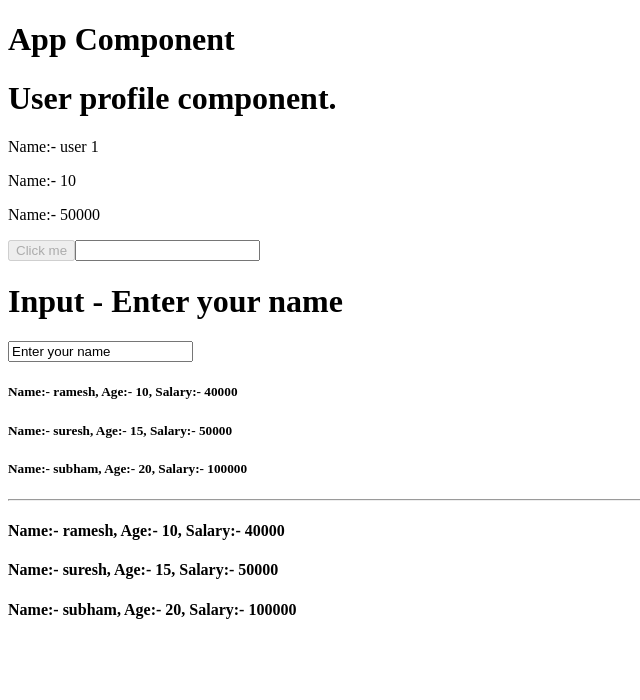
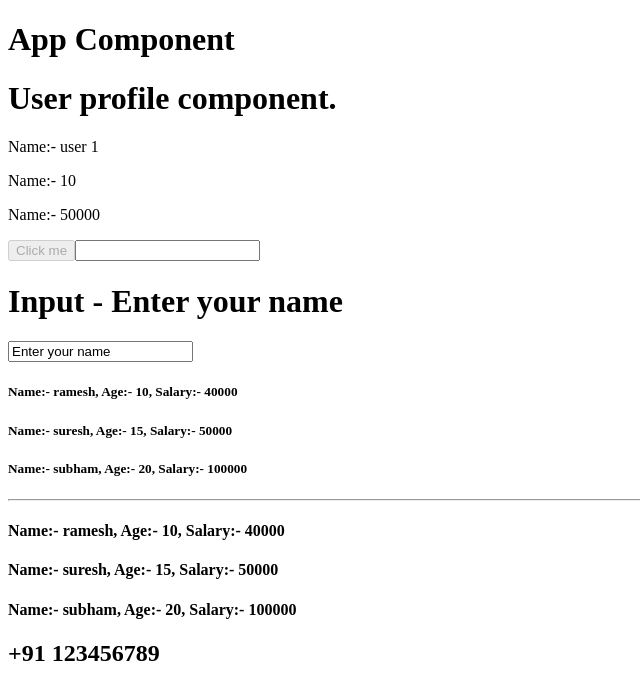
Before and after one commit to Kali-Venum/angular-crud, an Angular app: page / in a window 1280 px wide. Shown: the top 700 px of the page, without its empty margins (0-640 px from the left). Built offline with nearby package versions, Linux system fonts and the light colour scheme.

Commit message:
custom pipe created.

```diff
--- a/src/app/components/user-profile/user-profile.component.html
+++ b/src/app/components/user-profile/user-profile.component.html
@@ -27,3 +27,5 @@
     Name:- {{ user.name }}, Age:- {{ user.age }}, Salary:- {{ user.salary }}
   </h4>
 </div>
+
+<h2>{{phoneNumber | countryCode}}</h2>
--- a/src/app/components/user-profile/user-profile.component.ts
+++ b/src/app/components/user-profile/user-profile.component.ts
@@ -1,11 +1,12 @@
 import { CommonModule } from '@angular/common';
 import { Component } from '@angular/core';
 import { FormsModule } from '@angular/forms';
+import { CountryCodePipe } from '../../pipes/country-code.pipe';
 
 @Component({
   selector: 'app-user-profile',
   standalone: true,
-  imports: [FormsModule, CommonModule],
+  imports: [FormsModule, CommonModule, CountryCodePipe],
   templateUrl: './user-profile.component.html',
   styleUrl: './user-profile.component.css',
 })
@@ -16,6 +17,8 @@ export class UserProfileComponent {
 
   isButtonDisabled = true;
   inputValue = 'Enter your name';
+
+  phoneNumber = "123456789"
 
   users = [
     {
--- /dev/null
+++ b/src/app/pipes/country-code.pipe.ts
@@ -0,0 +1,11 @@
+import { Pipe, PipeTransform } from '@angular/core';
+
+@Pipe({
+  name: 'countryCode',
+  standalone: true,
+})
+export class CountryCodePipe implements PipeTransform {
+  transform(value: unknown, ...args: unknown[]): unknown {
+    return `+91 ${value}`;
+  }
+}
```
Also changed, not shown: 1 other file (tests, documents, lock files or other folders).
